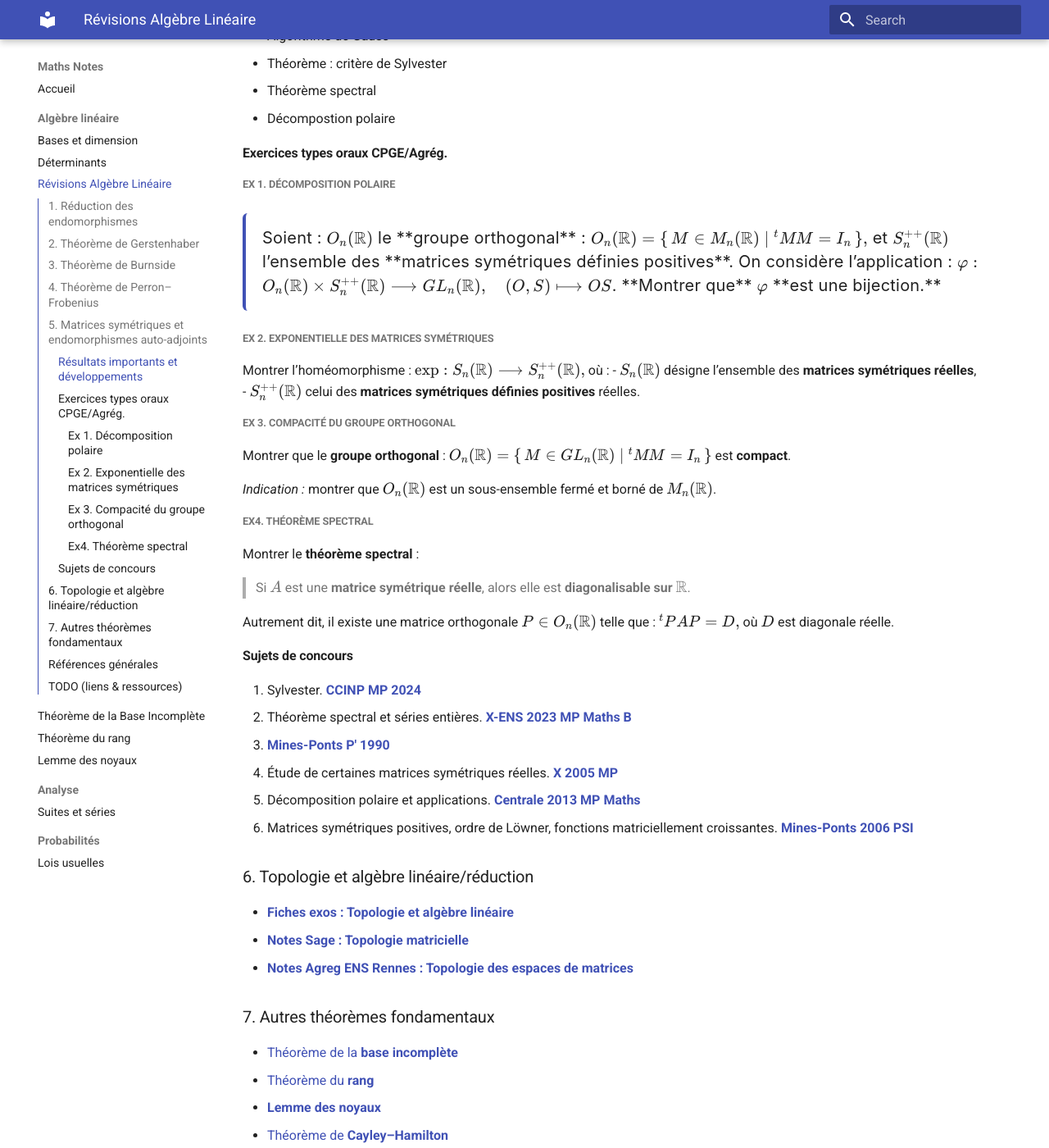
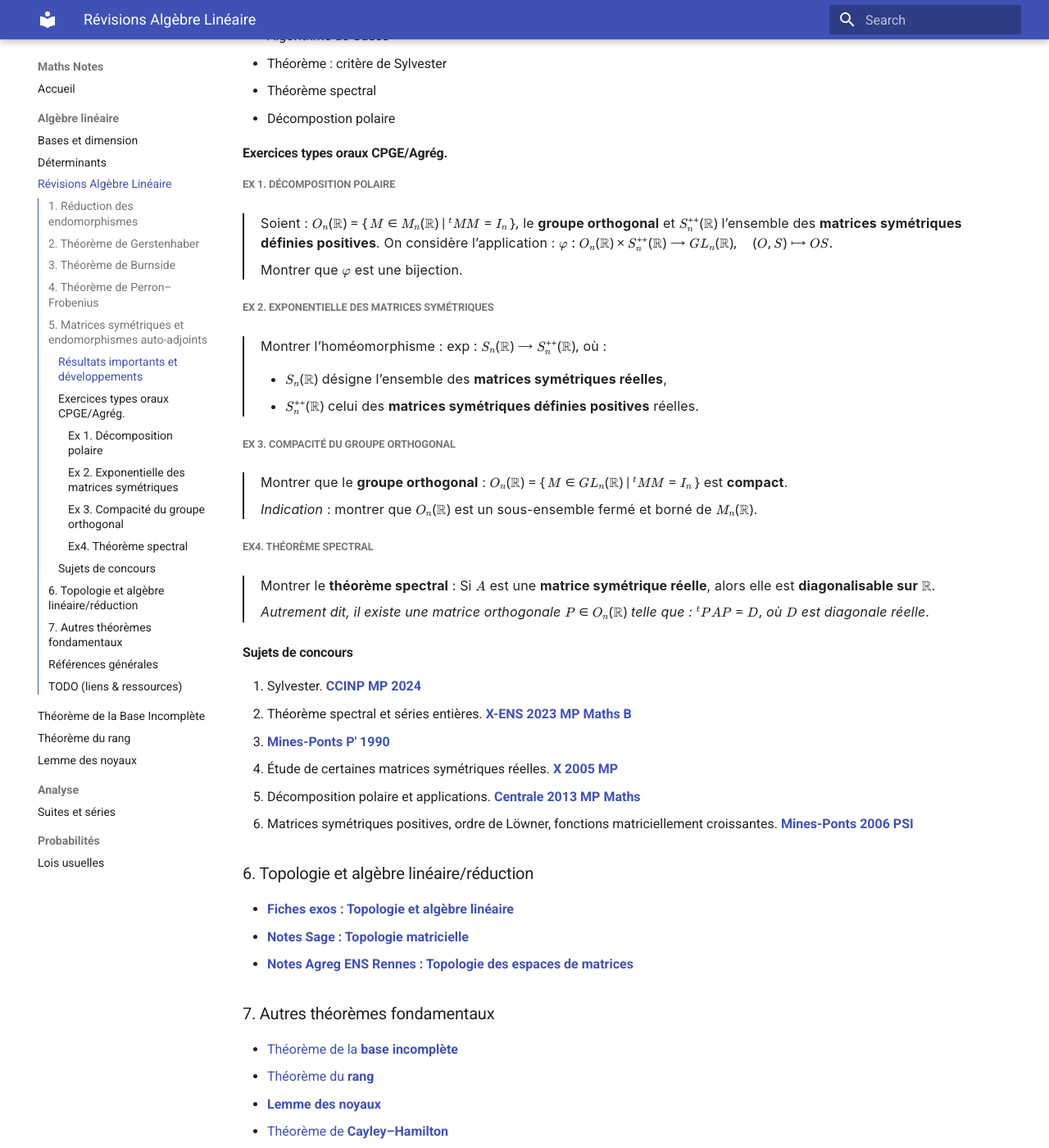
Before and after one commit to gpcoursera/maths-notes, an MkDocs documentation site: the page built from docs/algebre/revisions-algebre-lineaire.md, in a window 1280 px wide and 1400 px high, scrolled down 1095 px. Shown: the whole window at 82% size. Built offline with MkDocs 1.6.1 and Material for MkDocs 9.7.7, drawn with Linux system fonts in a browser that asks for light colours.

Commit message:
fix: style exo maths

```diff
--- a/docs/algebre/revisions-algebre-lineaire.md
+++ b/docs/algebre/revisions-algebre-lineaire.md
@@ -34,54 +34,53 @@
 #### Exercices types oraux CPGE/Agrég.
 ##### Ex 1. Décomposition polaire
 <div class="exo-maths">
-Soient : \( O_n(\mathbb{R}) \) le **groupe orthogonal** :
-  \(
-  O_n(\mathbb{R}) = \{\, M \in M_n(\mathbb{R}) \mid {}^t M M = I_n \,\},
-  \) et \( S_n^{++}(\mathbb{R}) \) l’ensemble des **matrices symétriques définies positives**.
+Soient : \(
+O_n(\mathbb{R}) = \{\, M \in M_n(\mathbb{R}) \mid {}^t M M = I_n \,\},
+\) le <b>groupe orthogonal</b>
+   et \( S_n^{++}(\mathbb{R}) \) l’ensemble des <b>matrices symétriques définies positives</b>.
 
 On considère l’application :
 \(
 \varphi : O_n(\mathbb{R}) \times S_n^{++}(\mathbb{R}) \longrightarrow GL_n(\mathbb{R}),
 \quad (O,S) \longmapsto OS.
 \)
-
-**Montrer que** \( \varphi \) **est une bijection.**
+<p>
+Montrer que \( \varphi \) est une bijection.
 </div>
-
-
-
 ##### Ex 2. Exponentielle des matrices symétriques
-
+<div class="exo-maths">
 Montrer l’homéomorphisme :
 \(
 \exp : S_n(\mathbb{R}) \longrightarrow S_n^{++}(\mathbb{R}),
 \)
 où :
-- \( S_n(\mathbb{R}) \) désigne l’ensemble des **matrices symétriques réelles**,
-- \( S_n^{++}(\mathbb{R}) \) celui des **matrices symétriques définies positives** réelles.
-
+<ul>
+<li>\( S_n(\mathbb{R}) \) désigne l’ensemble des <b>matrices symétriques réelles</b>,</li>
+<li>\( S_n^{++}(\mathbb{R}) \) celui des <b>matrices symétriques définies positives</b> réelles.</li>
+</ul>
+</div>
 ##### Ex 3. Compacité du groupe orthogonal
-
-Montrer que le **groupe orthogonal** :
+<div class="exo-maths">
+Montrer que le <b>groupe orthogonal</b> :
 \(
 O_n(\mathbb{R}) = \{\, M \in GL_n(\mathbb{R}) \mid {}^t M M = I_n \,\}
 \)
-est **compact**.
+est <b>compact</b>.
+<p>
+<i>Indication</i> : montrer que \( O_n(\mathbb{R}) \) est un sous-ensemble fermé et borné de \( M_n(\mathbb{R}) \).
+</div>
+##### Ex4. Théorème spectral
+<div class="exo-maths">
+Montrer le <b>théorème spectral</b> :
 
-*Indication :* montrer que \( O_n(\mathbb{R}) \) est un sous-ensemble fermé et borné de \( M_n(\mathbb{R}) \).
-
-##### Ex4. Théorème spectral
-
-Montrer le **théorème spectral** :
-
-> Si \( A \) est une **matrice symétrique réelle**, alors elle est **diagonalisable sur** \( \mathbb{R} \).
-
-Autrement dit, il existe une matrice orthogonale \( P \in O_n(\mathbb{R}) \) telle que :
+Si \( A \) est une <b>matrice symétrique réelle</b>, alors elle est <b>diagonalisable sur</b> \( \mathbb{R} \).
+<p>
+<i>Autrement dit, il existe une matrice orthogonale</i> \( P \in O_n(\mathbb{R}) \) <i>telle que :</i>
 \(
 {}^t P A P = D,
 \)
-où \( D \) est diagonale réelle.
-
+<i>où</i> \( D \) <i>est diagonale réelle</i>.
+</div>
 #### Sujets de concours
 1. Sylvester. [**CCINP MP 2024**](../assets/pdfs/CCINP_2024_MP_Maths_2_e.pdf){ target=_blank }
 2. Théorème spectral et séries entières. [**X-ENS 2023 MP Maths B**](../assets/pdfs/X-ENS_2023_MP-MPI_Maths_B_e.pdf){ target=_blank }
--- /dev/null
+++ b/docs/assets/stylesheets/exos.css
@@ -0,0 +1,41 @@
+/* Bloc d'exercice (compact, sans-serif moderne, gras activé) */
+.md-typeset .exo-maths {
+  font-family: "Inter", "Noto Sans", "Roboto Flex", sans-serif;
+  font-size: 0.8rem;
+  line-height: 1.5;
+  letter-spacing: 0.01em;
+  background: var(--md-default-bg-color--light);
+  border-left: 2px solid rgba(0, 0, 0, 0.85);  padding: 0rem 1rem;
+  margin: 1.2rem 0;
+  /* border-radius: 6px; */
+  color: var(--md-typeset-color);
+}
+
+/* Force la reconnaissance du gras et italique */
+.md-typeset .exo-maths strong {
+  font-weight: 700 !important;
+}
+
+.md-typeset .exo-maths em {
+  font-style: italic !important;
+}
+
+/* Rendre le rendu KaTeX plus cohérent avec la police Inter/Noto */
+.md-typeset .exo-maths .katex {
+  font-size: 1.02em;
+  font-family: "Noto Sans Math", "KaTeX_Main", "Inter", sans-serif !important;
+  font-weight: 400;
+}
+
+/* Espacements internes plus homogènes */
+.md-typeset .exo-maths p {
+  margin: 0.4rem 0;
+}
+
+/* Mode sombre : contraste doux */
+@media (prefers-color-scheme: dark) {
+  .md-typeset .exo-maths {
+    background: rgba(255, 255, 255, 0.06);
+    border-left-color: #6699ff;
+  }
+}
--- a/mkdocs.yml
+++ b/mkdocs.yml
@@ -22,7 +22,7 @@ markdown_extensions:
   - attr_list
 extra_css:
   - https://cdn.jsdelivr.net/npm/katex@0.16.11/dist/katex.min.css
-  - assets/stylesheets/extra.css
+  - assets/stylesheets/exos.css
 extra_javascript:
   - https://cdn.jsdelivr.net/npm/katex@0.16.11/dist/katex.min.js
   - https://cdn.jsdelivr.net/npm/katex@0.16.11/dist/contrib/auto-render.min.js
```
